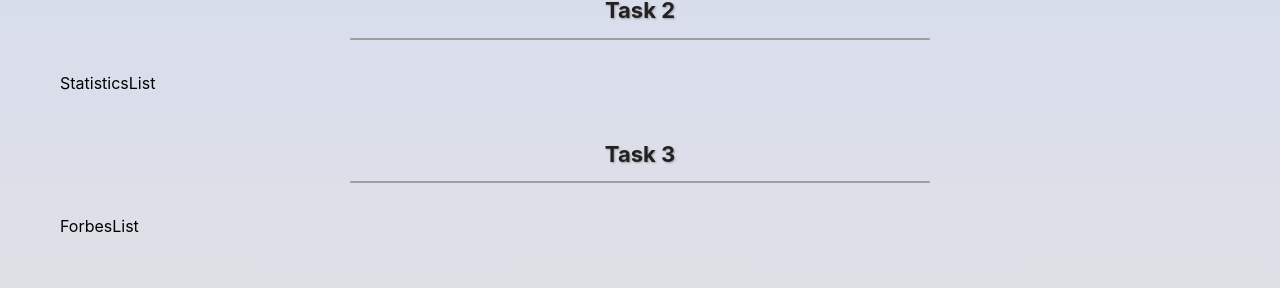
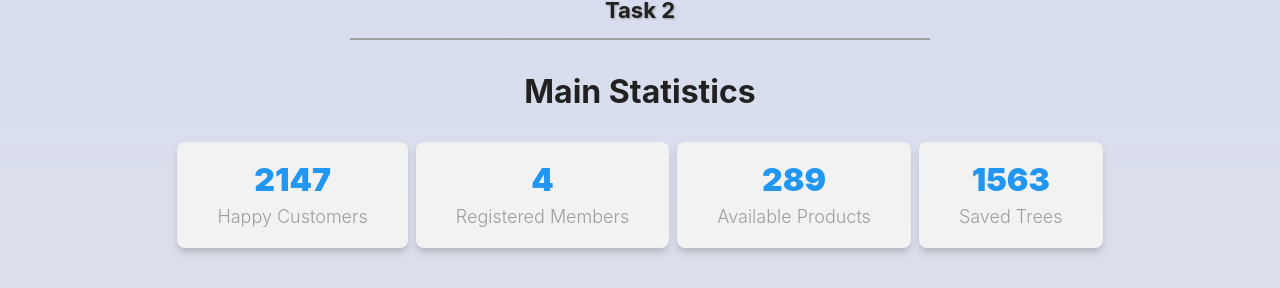
Before and after one commit to pavlo-sheremet-dev/fson72-blended, a React (Create React App) app: page / in a window 1280 px wide. Shown: the part 750-1038 px from the top of the page. Built offline with nearby package versions, Linux system fonts and the light colour scheme.

Commit message:
add task

```diff
--- a/src/components/App/App.jsx
+++ b/src/components/App/App.jsx
@@ -1,4 +1,5 @@
 import article from 'data/article.json';
+import data from 'data/data.json';
 
 import {
   BlogCard,
@@ -30,7 +31,8 @@ export const App = () => {
         <Heading marginTop="50px" marginBottom="50px" textAlign="center">
           Task 2
         </Heading>
-        <Statistics />
+        <Statistics stats={ data} title="Main Statistics" />
+
 
         <Heading marginTop="50px" marginBottom="50px" textAlign="center">
           Task 3
--- a/src/components/StatisticItem/StatisticItem.jsx
+++ b/src/components/StatisticItem/StatisticItem.jsx
@@ -4,6 +4,12 @@ import {
   StatisticCounter,
 } from './StatisticItem.styled';
 
-export const StatisticItem = () => {
-  return <div>StatisticBox</div>;
+export const StatisticItem = ({ statItem: { title, total } }) => {
+  return (
+    <StatisticBox>
+      {/* Тут має бути іконка */}
+      <StatisticCounter>{total}</StatisticCounter>
+      <StatisticText>{title}</StatisticText>
+    </StatisticBox>
+  );
 };
--- a/src/components/Statistics/Statistics.jsx
+++ b/src/components/Statistics/Statistics.jsx
@@ -4,10 +4,15 @@ import { FaRegThumbsUp } from 'react-icons/fa';
 import { MdPeople, MdOutlineProductionQuantityLimits } from 'react-icons/md';
 import { GiTreeDoor } from 'react-icons/gi';
 
-export const Statistics = () => {
+export const Statistics = ({ title, stats }) => {
   return (
     <>
-      <div>StatisticsList</div>
+      <StatisticTitle>{title}</StatisticTitle>
+      <StatisticsList>
+        {stats.map(stat => (
+          <StatisticItem key={stat.id} statItem={stat} />
+        ))}
+      </StatisticsList>
     </>
   );
 };
```
